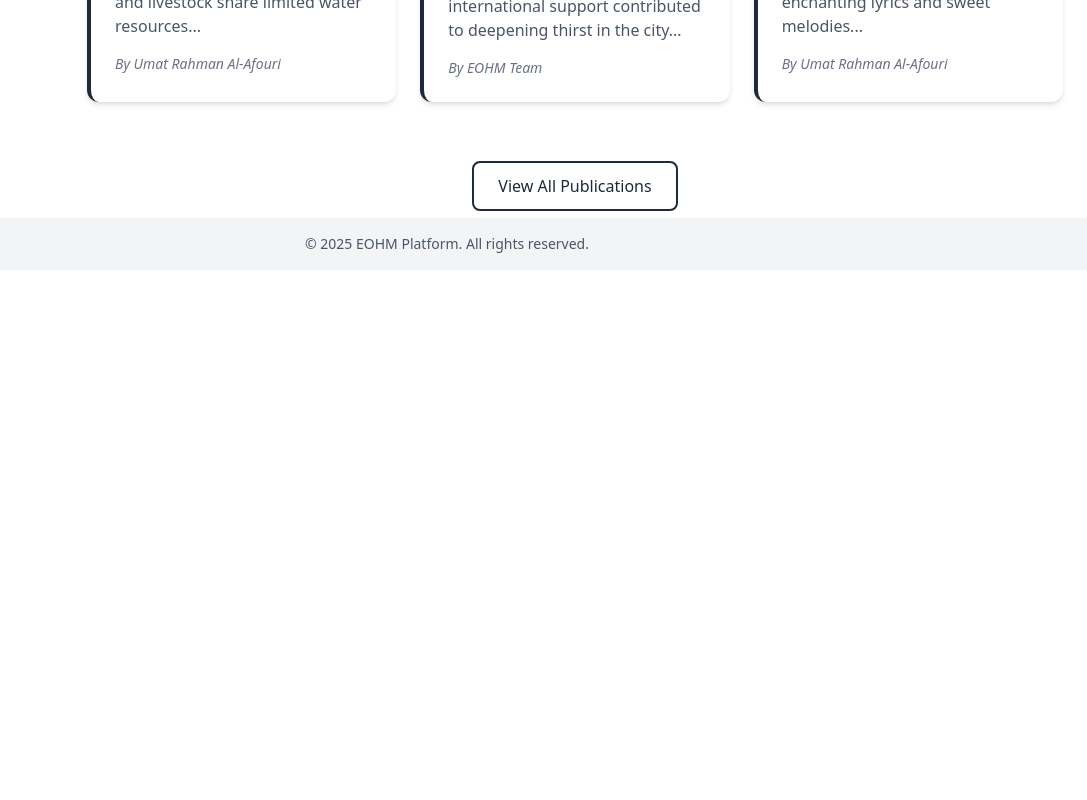
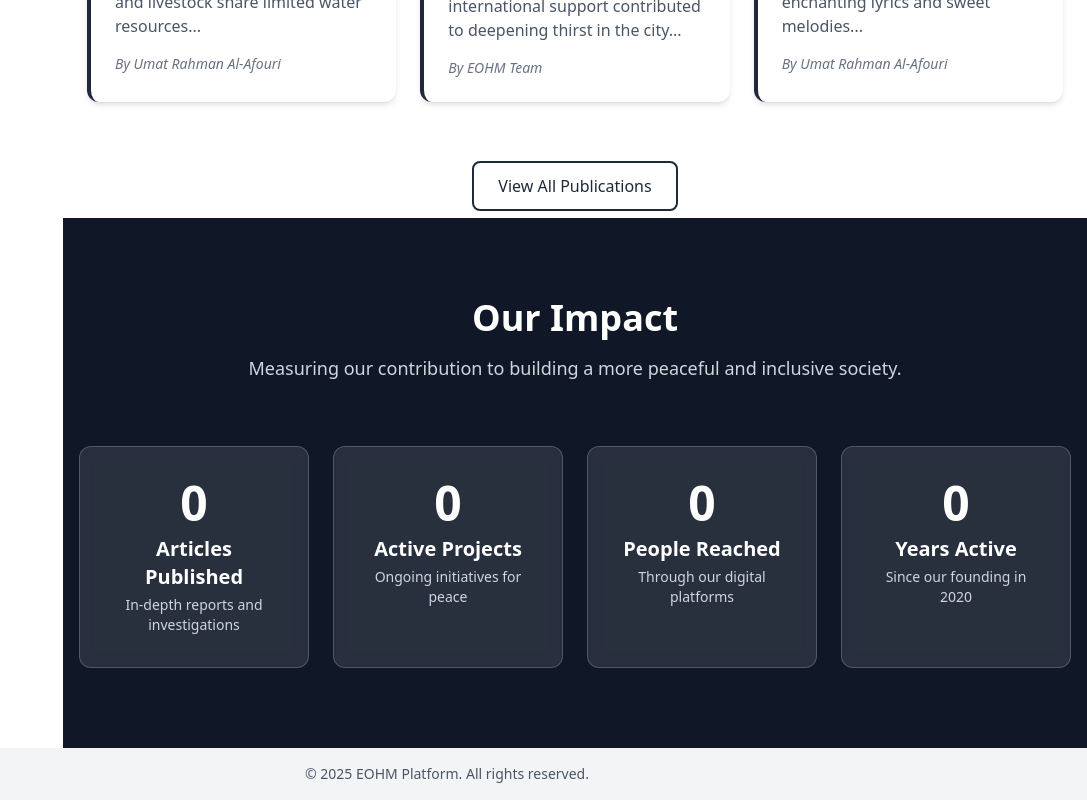
Before and after one commit to AsmaaAK/my-vue-project, a Vue app: page / in a window 1280 px wide. Shown: the part 2158-2958 px from the top of the page, without its empty margins (193-1280 px from the left). Before the commit the page ends 2428 px from the top, so only its background shows below. Built offline with nearby package versions, Linux system fonts and the light colour scheme.

Commit message:
Add Our Impact section to homepage

```diff
--- /dev/null
+++ b/src/components/OurImpact.vue
@@ -0,0 +1,36 @@
+<template>
+<section class="py-20 bg-gray-900 text-white">
+            <div class="container mx-auto px-4">
+                <div class="text-center max-w-3xl mx-auto mb-16">
+                    <h2 class="text-3xl md:text-4xl font-bold mb-4">Our Impact</h2>
+                    <p class="text-lg text-gray-300">
+                        Measuring our contribution to building a more peaceful and inclusive society.
+                    </p>
+                </div>
+                <div class="grid grid-cols-1 sm:grid-cols-2 lg:grid-cols-4 gap-6">
+                    <div class="bg-white/10 p-8 rounded-xl backdrop-blur-sm border border-white/20 text-center">
+                        <div class="text-4xl md:text-5xl font-bold mb-2" data-target="150">0</div>
+                        <div class="text-xl font-semibold mb-1">Articles Published</div>
+                        <div class="text-gray-300 text-sm">In-depth reports and investigations</div>
+                    </div>
+                    <div class="bg-white/10 p-8 rounded-xl backdrop-blur-sm border border-white/20 text-center">
+                        <div class="text-4xl md:text-5xl font-bold mb-2" data-target="150">0</div>
+                        <div class="text-xl font-semibold mb-1">Active Projects</div>
+                        <div class="text-gray-300 text-sm">Ongoing initiatives for peace</div>
+                    </div>
+                    <div class="bg-white/10 p-8 rounded-xl backdrop-blur-sm border border-white/20 text-center">
+                        <div class="text-4xl md:text-5xl font-bold mb-2" data-target="150">0</div>
+                        <div class="text-xl font-semibold mb-1">People Reached</div>
+                        <div class="text-gray-300 text-sm">Through our digital platforms</div>
+                    </div>
+                    <div class="bg-white/10 p-8 rounded-xl backdrop-blur-sm border border-white/20 text-center">
+                        <div class="text-4xl md:text-5xl font-bold mb-2" data-target="150">0</div>
+                        <div class="text-xl font-semibold mb-1">Years Active</div>
+                        <div class="text-gray-300 text-sm">Since our founding in 2020</div>
+                    </div>
+                </div>
+
+            </div>
+        </section>
+
+</template>
--- a/src/views/HomeView.vue
+++ b/src/views/HomeView.vue
@@ -26,15 +26,16 @@
     </div>
     <frecentPublications />
     </section>
+    <OurImpact/>
   </div>
 </template>
 
 <script setup>
-// import Navbar from '@/components/Navbar.vue'
-// import Footer from '@/components/Footer.vue'
+// import OurImpact from '@/components/OurImpact.vue'
 import ProjectCard from '@/components/ProjectCard.vue'
 import WelcomeBanner from '@/components/WelcomeBanner.vue'
 import frecentPublications from '@/components/frecentPublications.vue'
+import OurImpact from '@/components/OurImpact.vue'
 
 const projects = [
   {
```
